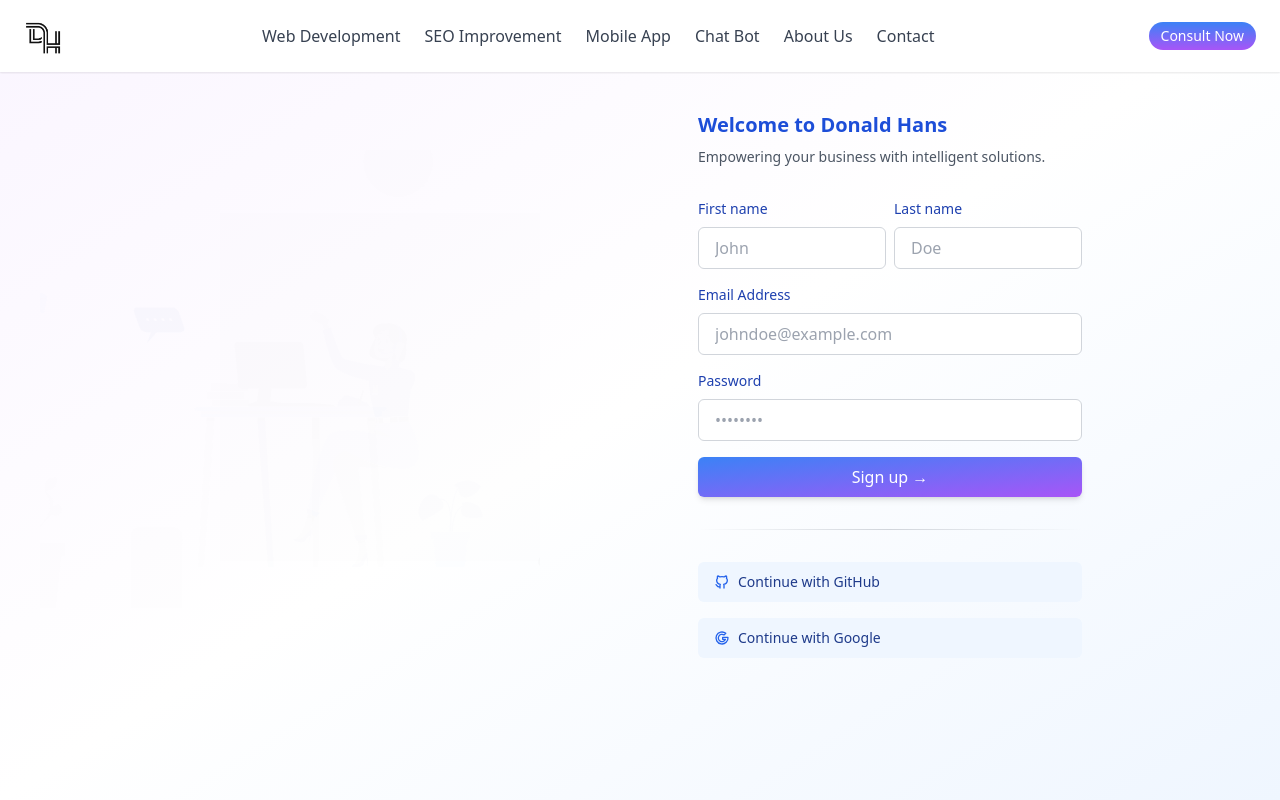
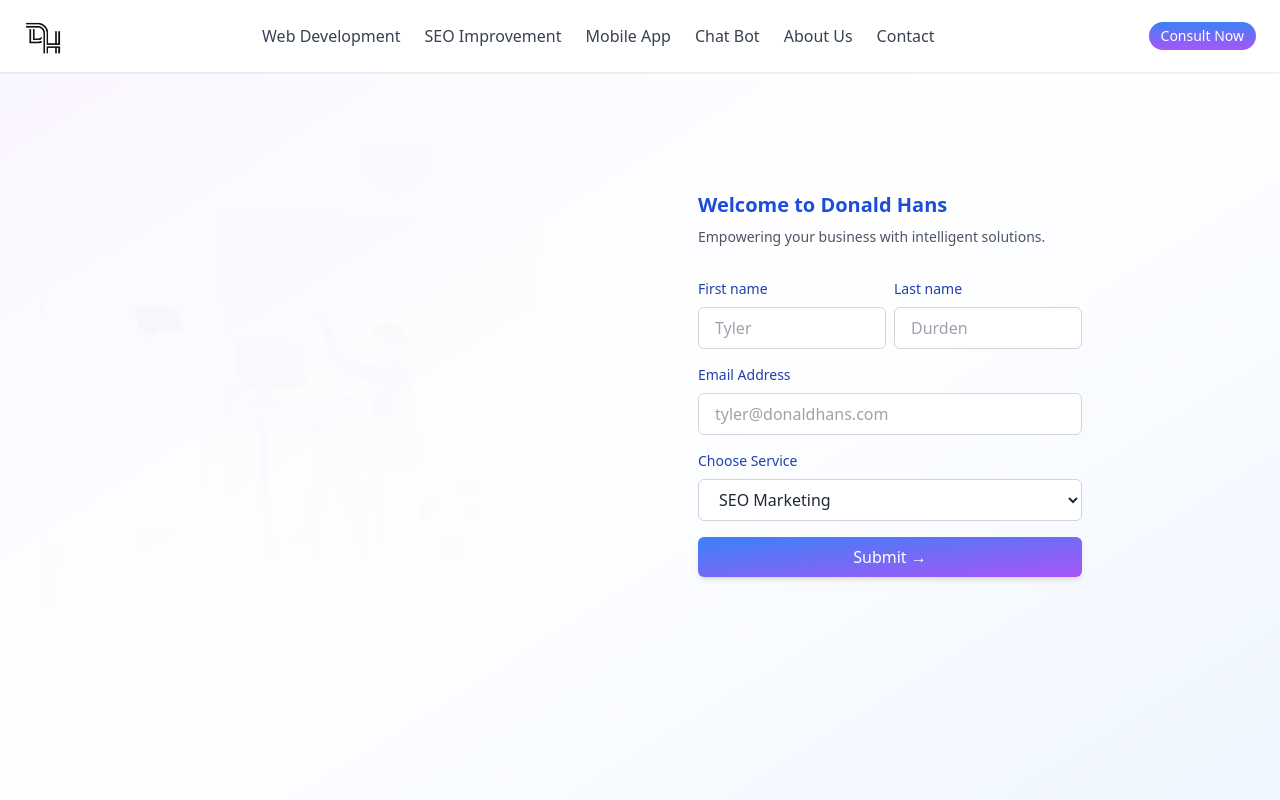
Before and after one commit to nickhil-verma/donaldhansmodernwebpage, a React (Create React App) app: page /consult in a window 1280 px wide. Shown: the top 800 px of the page. Built offline with nearby package versions, Linux system fonts and the light colour scheme.

Commit message:
updated consultancy page

```diff
--- a/src/pages/Consult.js
+++ b/src/pages/Consult.js
@@ -1,18 +1,16 @@
-import React,{useState} from 'react'
-import CONTACT from "../assets/Contactus.gif";
-import { IconBrandGithub, IconBrandGoogle } from "@tabler/icons-react";
+import React, { useState } from 'react';
+import CONTACT from '../assets/Contactus.gif';
 import Navbar from '../components/Navbar';
+import emailjs from '@emailjs/browser';
+import { ToastContainer, toast } from 'react-toastify';
+import 'react-toastify/dist/ReactToastify.css';
+
 const inputClass =
   "w-full px-4 py-2 rounded-md border border-gray-300 bg-white text-gray-800 focus:outline-none focus:ring-2 focus:ring-purple-300";
 
-const iconClass = "h-4 w-4 text-blue-600";
-
 const LabelInputContainer = ({ label, htmlFor, children, className = "" }) => (
   <div className={`flex w-full flex-col space-y-2 ${className}`}>
-    <label
-      htmlFor={htmlFor}
-      className="text-sm font-medium text-blue-800"
-    >
+    <label htmlFor={htmlFor} className="text-sm font-medium text-blue-800">
       {label}
     </label>
     {children}
@@ -28,19 +26,55 @@
 
 const Consult = () => {
   const [isMenuOpen, setIsMenuOpen] = useState(false);
+  const [formData, setFormData] = useState({
+    firstname: '',
+    lastname: '',
+    email: '',
+    service: 'SEO Marketing',
+  });
+
+  const handleChange = (e) => {
+    setFormData({ ...formData, [e.target.id || e.target.name]: e.target.value });
+  };
+
   const handleSubmit = (e) => {
     e.preventDefault();
-    console.log("Form submitted");
-  }
+
+    const templateParams = {
+      from_name: `${formData.firstname} ${formData.lastname}`,
+      reply_to: formData.email,
+      service: formData.service,
+      message: `Hi Donald Hans Team, I, ${formData.firstname} ${formData.lastname}, would like to consult about your "${formData.service}" services. You can reach me at ${formData.email}. Thank you!`,
+    };
+
+    emailjs.send(
+      process.env.REACT_APP_EMAILJS_SERVICE_ID,
+      process.env.REACT_APP_EMAILJS_TEMPLATE_ID,
+      templateParams,
+      process.env.REACT_APP_EMAILJS_PUBLIC_KEY
+    )
+      .then(() => {
+        toast.success('✅ Message sent successfully!');
+        setFormData({
+          firstname: '',
+          lastname: '',
+          email: '',
+          service: 'SEO Marketing',
+        });
+      })
+      .catch((error) => {
+        console.error('EmailJS Error:', error);
+        toast.error('❌ Failed to send message. Please try again later.');
+      });
+  };
+
   return (
     <>
       <Navbar isMenuOpen={isMenuOpen} setIsMenuOpen={setIsMenuOpen} />
-    <section className=' flex min-h-screen w-full flex-row max-md:flex-col items-center justify-center bg-gradient-to-br from-purple-50 via-white to-blue-50 p-10'>
-      <img src={CONTACT} alt="Contact Us" className=" mix-blend-multiply  object-cover" />
-      <div className="shadow-input mx-auto w-full max-w-md rounded-none   p-4 md:rounded-2xl md:p-8">
-      <h2 className="text-xl font-bold text-blue-700">
-        Welcome to Donald Hans
-      </h2>
+      <section className='flex min-h-screen w-full flex-row max-md:flex-col items-center justify-center bg-gradient-to-br from-purple-50 via-white to-blue-50 p-10'>
+        <img src={CONTACT} alt="Contact Us" className="mix-blend-multiply object-cover" />
+        <div className="shadow-input mx-auto w-full max-w-md rounded-none p-4 md:rounded-2xl md:p-8">
+          <h2 className="text-xl font-bold text-blue-700">Welcome to Donald Hans</h2>
           <p className="mt-2 max-w-sm text-sm text-gray-600">
             Empowering your business with intelligent solutions.
           </p>
@@ -51,16 +85,22 @@
                 <input
                   id="firstname"
                   type="text"
-              placeholder="John"
+                  value={formData.firstname}
+                  onChange={handleChange}
+                  placeholder="Tyler"
                   className={inputClass}
+                  required
                 />
               </LabelInputContainer>
               <LabelInputContainer label="Last name" htmlFor="lastname">
                 <input
                   id="lastname"
                   type="text"
-              placeholder="Doe"
+                  value={formData.lastname}
+                  onChange={handleChange}
+                  placeholder="Durden"
                   className={inputClass}
+                  required
                 />
               </LabelInputContainer>
             </div>
@@ -69,57 +109,54 @@
               <input
                 id="email"
                 type="email"
-            placeholder="johndoe@example.com"
+                value={formData.email}
+                onChange={handleChange}
+                placeholder="tyler@donaldhans.com"
                 className={inputClass}
+                required
               />
             </LabelInputContainer>
 
-        <LabelInputContainer label="Password" htmlFor="password" className="mb-4">
-          <input
-            id="password"
-            type="password"
-            placeholder="••••••••"
-            className={inputClass}
-          />
+            <LabelInputContainer label="Choose Service" htmlFor="service" className="mb-4">
+              <select
+                id="service"
+                name="service"
+                value={formData.service}
+                onChange={handleChange}
+                className={`${inputClass} cursor-pointer`}
+              >
+                <option>SEO Marketing</option>
+                <option>Web Development</option>
+                <option>Mobile App Development</option>
+                <option>Chatbot Integration</option>
+              </select>
             </LabelInputContainer>
 
             <button
               className="group/btn relative block h-10 w-full rounded-md bg-gradient-to-br from-blue-500 to-purple-500 font-medium text-white shadow-md transition duration-300"
               type="submit"
             >
-          Sign up &rarr;
+              Submit &rarr;
               <BottomGradient />
             </button>
-
-        <div className="my-8 h-[1px] w-full bg-gradient-to-r from-transparent via-gray-300 to-transparent" />
-
-        <div className="flex flex-col space-y-4">
-          {[
-            {
-              label: "Continue with GitHub",
-              icon: <IconBrandGithub className={iconClass} />,
-            },
-            {
-              label: "Continue with Google",
-              icon: <IconBrandGoogle className={iconClass} />,
-            },
-          ].map((provider, idx) => (
-            <button
-              key={idx}
-              className="group/btn shadow-input relative flex h-10 w-full items-center justify-start space-x-2 rounded-md bg-blue-50 px-4 font-medium text-blue-900 hover:bg-blue-100 transition"
-              type="button"
-            >
-              {provider.icon}
-              <span className="text-sm">{provider.label}</span>
-              <BottomGradient />
-            </button>
-          ))}
-        </div>
           </form>
         </div>
       </section>
+
+      {/* Toast notifications */}
+      <ToastContainer
+        position="top-right"
+        autoClose={3000}
+        hideProgressBar={false}
+        newestOnTop={false}
+        closeOnClick
+        pauseOnFocusLoss
+        draggable
+        pauseOnHover
+        theme="light"
+      />
     </>
-  )
-}
+  );
+};
 
-export default Consult
+export default Consult;
```
Lines whose indentation alone changed are shown as unchanged.
